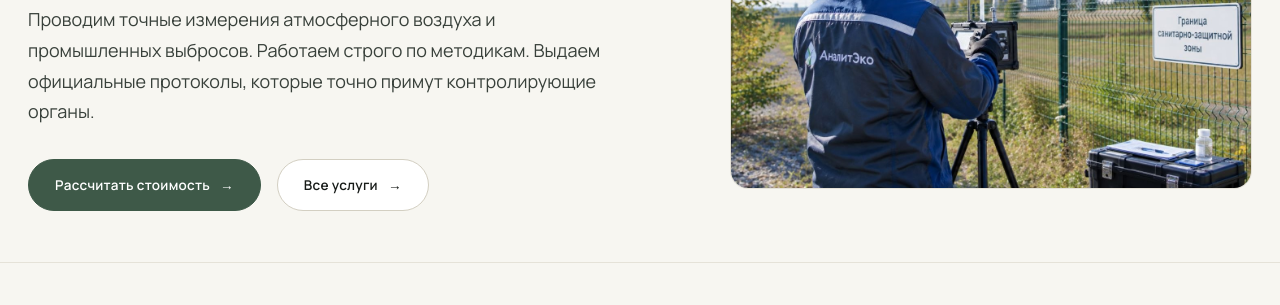
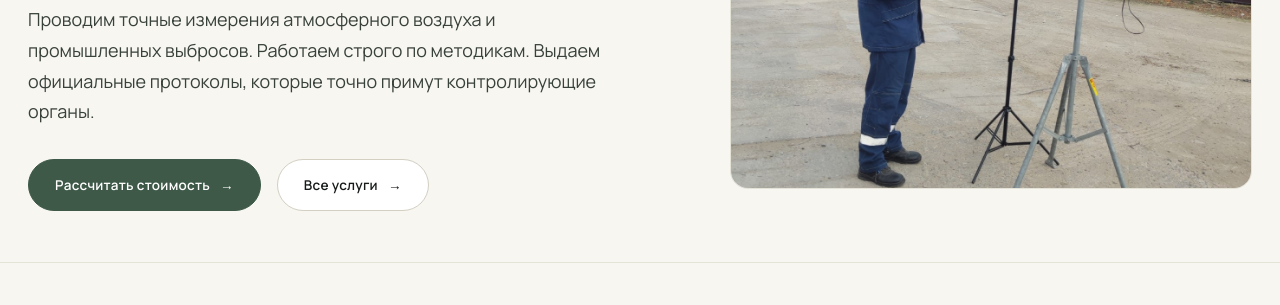
Before and after one commit to nkulchickiy-ai/AnalitEco, a plain HTML site: page index.html in a window 1280 px wide. Shown: the part 330-635 px from the top of the page. Drawn offline with Linux system fonts and the light colour scheme.

Commit message:
Update hero image

```diff
--- a/index.html
+++ b/index.html
@@ -1212,7 +1212,7 @@ footer{background:var(--footer-bg);color:var(--footer-ink)}
         <a class="btn" href="#research">Все услуги <span class="ar">→</span></a>
       </div>
     </div>
-    <img class="hero-img rv" style="--d:.18s" src="foto1.jpeg" alt="АналитЭко: экоаналитическая лаборатория">
+    <img class="hero-img rv" style="--d:.18s" src="main.jpeg" alt="АналитЭко: экоаналитическая лаборатория">
   </div>
 </section>
 
```
